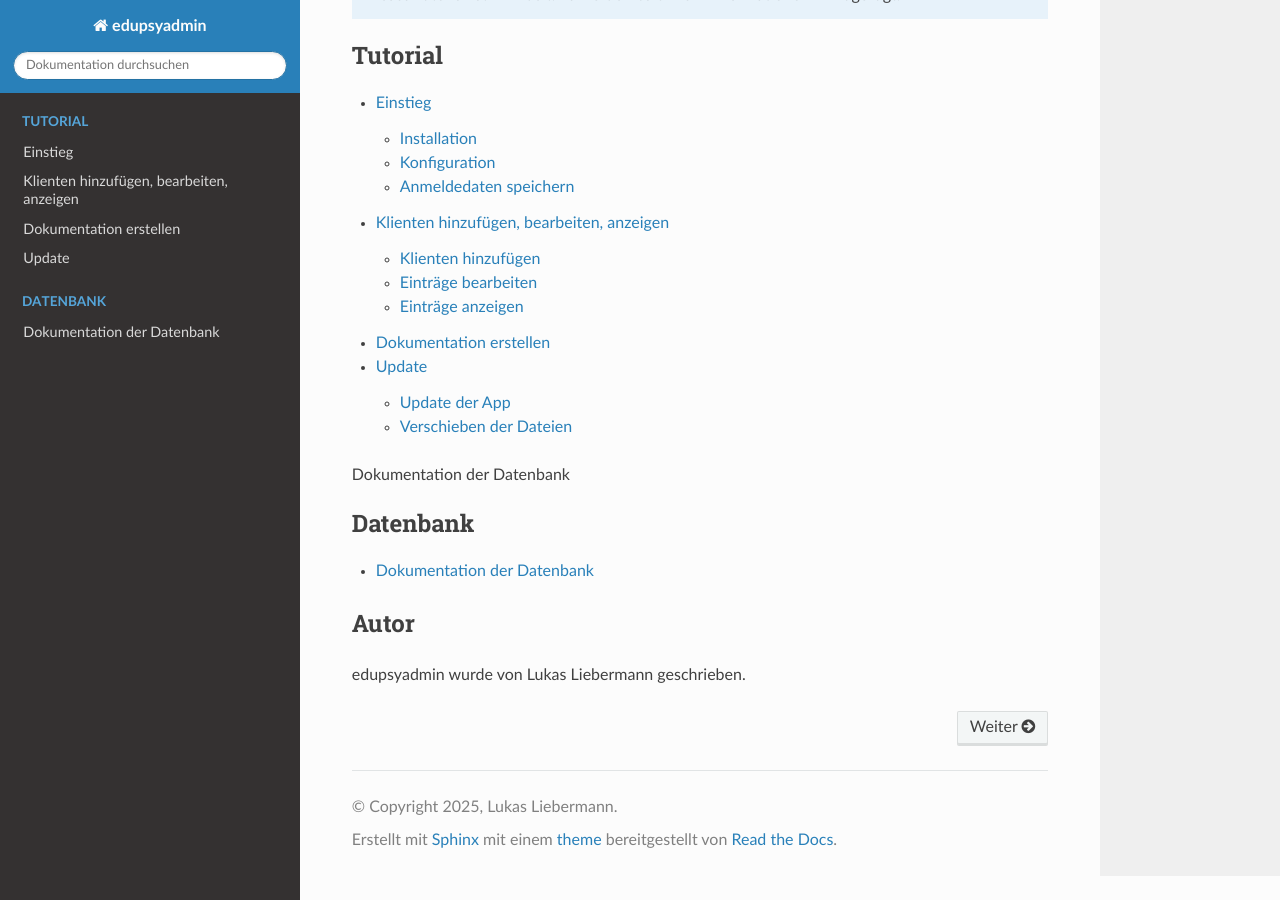
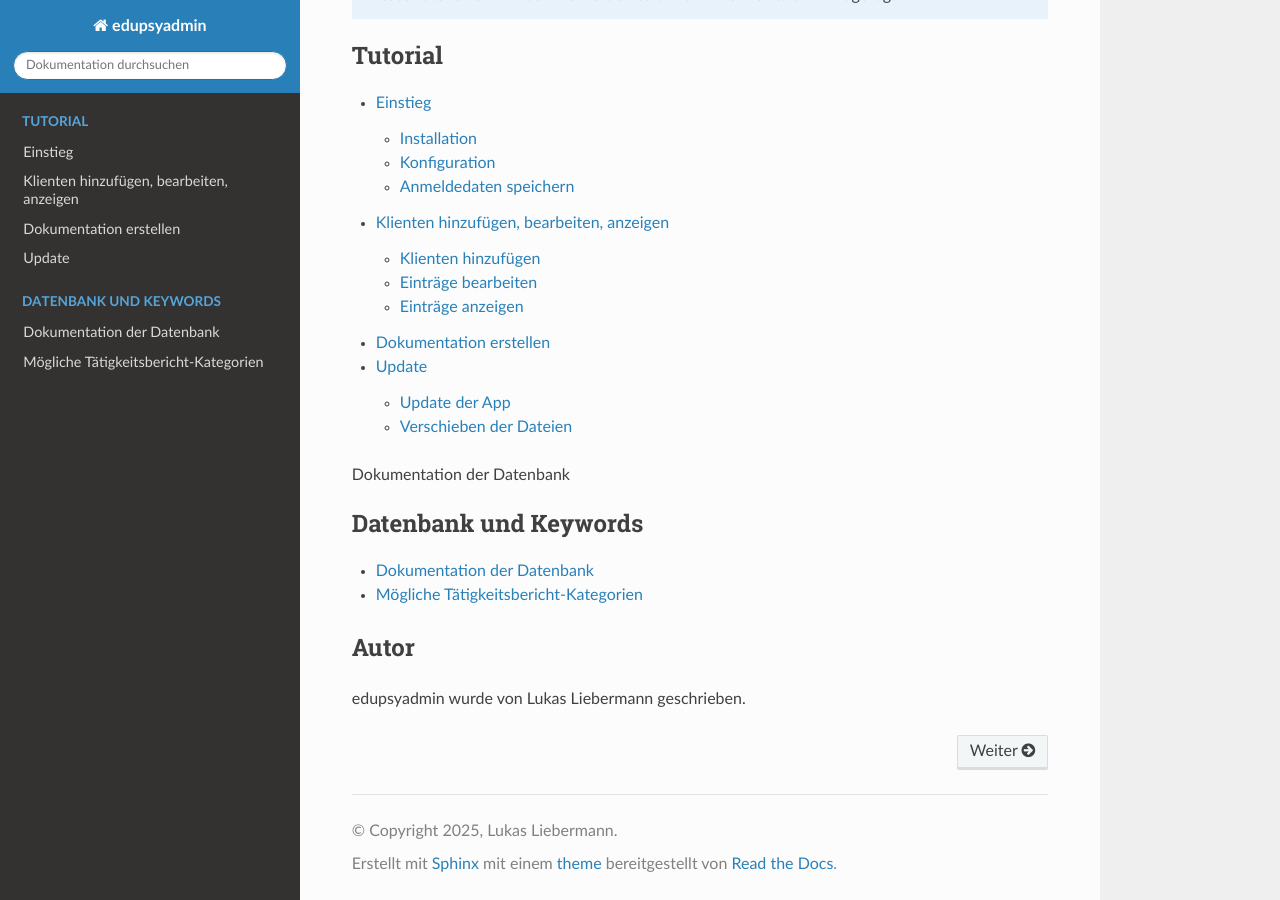
Before and after one commit to LKirst/edupsyadmin, a Sphinx documentation site: the page built from docs/index.rst, in a window 1280 px wide and 900 px high, scrolled down 591 px. Built offline with Sphinx 7.4.7 and the Read the Docs theme 3.1.0, drawn with Linux system fonts in a browser that asks for light colours.

Commit message:
docs: add documentation of keywords for taetigkeitsbericht

```diff
--- a/docs/index.rst
+++ b/docs/index.rst
@@ -42,9 +42,10 @@ Dokumentation der Datenbank
 
 .. toctree::
    :maxdepth: 2
-   :caption: Datenbank
+   :caption: Datenbank und Keywords
 
    clients_model
+   taetigkeitsbericht_keywords
 
 
 Autor
```
Also changed, not shown: docs/taetigkeitsbericht_keywords.rst (added, +7 -0 lines).
